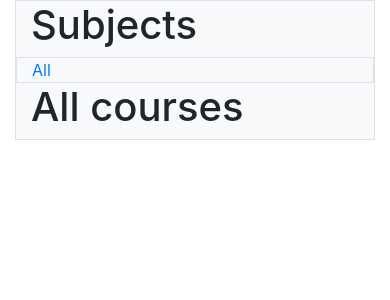
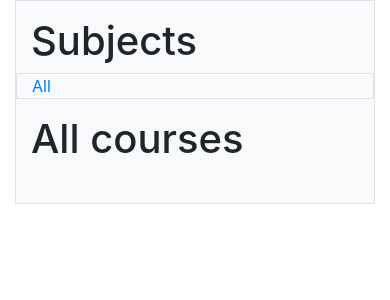
Before and after one commit to leviprice97/canvaslite, a Django app: page / in a window 390 px wide. Shown: the part 56-356 px from the top of the page. Run offline with Django 3.2, Linux system fonts and the light colour scheme; data that the repository does not hold is empty; parts of the project's set-up code (start-up, migrations or seed data) failed here and were passed over; some libraries are stand-ins or nearby versions.

Commit message:
return course list to original design

```diff
--- a/courses/templates/courses/course/list.html
+++ b/courses/templates/courses/course/list.html
@@ -8,16 +8,16 @@
     {% endif %}
 {% endblock %}
 {% block content %}
-    <div class="container">
-        <div class="row">
-            <div class="col border bg-light">
+    <div class="container px-lg-5">
+        <div class="row mx-lg-n5">
+            <div class="col py-3 px-lg-5 border bg-light">
                 <h1>Subjects</h1>
-                    <div class="row">
-                        <div class="col border">
+                    <div class="row mb-3">
+                        <div class="col-md-6 border px-lg-5">
                             <a href="{% url "course_list" %}">All</a><br>
                         </div>
                         {% for s in subjects %}
-                        <div class="col border">
+                        <div class="col-md-6 border px-lg-5">
                             <a href="{% url "course_list_subject" s.slug %}">{{ s.title }} | {{ s.total_courses }} courses</a>
                         </div>
                         {% endfor %}
@@ -29,9 +29,9 @@
                         All courses
                     {% endif %}
                 </h1>
-                <div class="row">
+                <div class="row mb-3">
                     {% for course in courses %}
-                    <div class="col border">
+                    <div class="col-md-6 border px-lg-5">
                         {% with subject=course.subject %}
                             <h3><a href="{% url "course_detail" course.slug %}"><br>
                             {{ course.title }}</a></h3>
```
